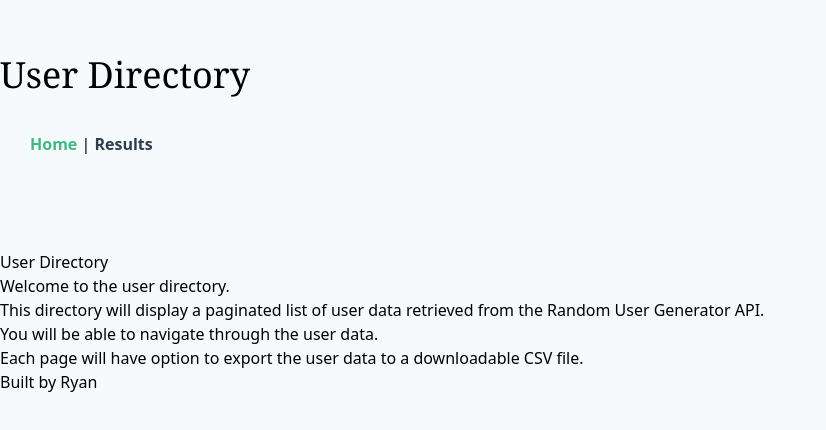
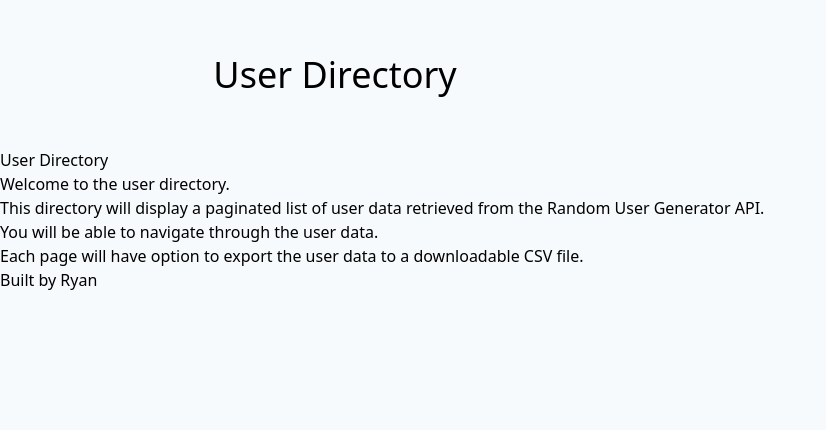
Before and after one commit to brink-ry/UserDirectory, a Vue app: page / in a window 1280 px wide. Shown: the top 430 px of the page, without its empty margins (0-826 px from the left). Built offline with nearby package versions, Linux system fonts and the light colour scheme.

Commit message:
making Header component sticky

```diff
--- a/src/components/Header.vue
+++ b/src/components/Header.vue
@@ -1,7 +1,22 @@
 <template>
-  <header>
-    <div class="w-2/3mx-auto">
-      <h1 class="font-serif text-2xl lg:text-4xl lg:text-left pt-8 lg:pt-12">User Directory</h1>
+  <header class="sticky-header bg-gray-100">
+    <div class="w-2/3 mx-auto pb-8">
+      <h1 class="text-2xl lg:text-4xl lg:text-left text-center pt-8 lg:pt-12">User Directory</h1>
     </div>
   </header>
 </template>
+
+<script>
+export default {
+  name: 'Header'
+}
+</script>
+
+<style scoped>
+.sticky-header {
+  position: fixed;
+  right: 0;
+  left: 0;
+  z-index: 999;
+}
+</style>
```
